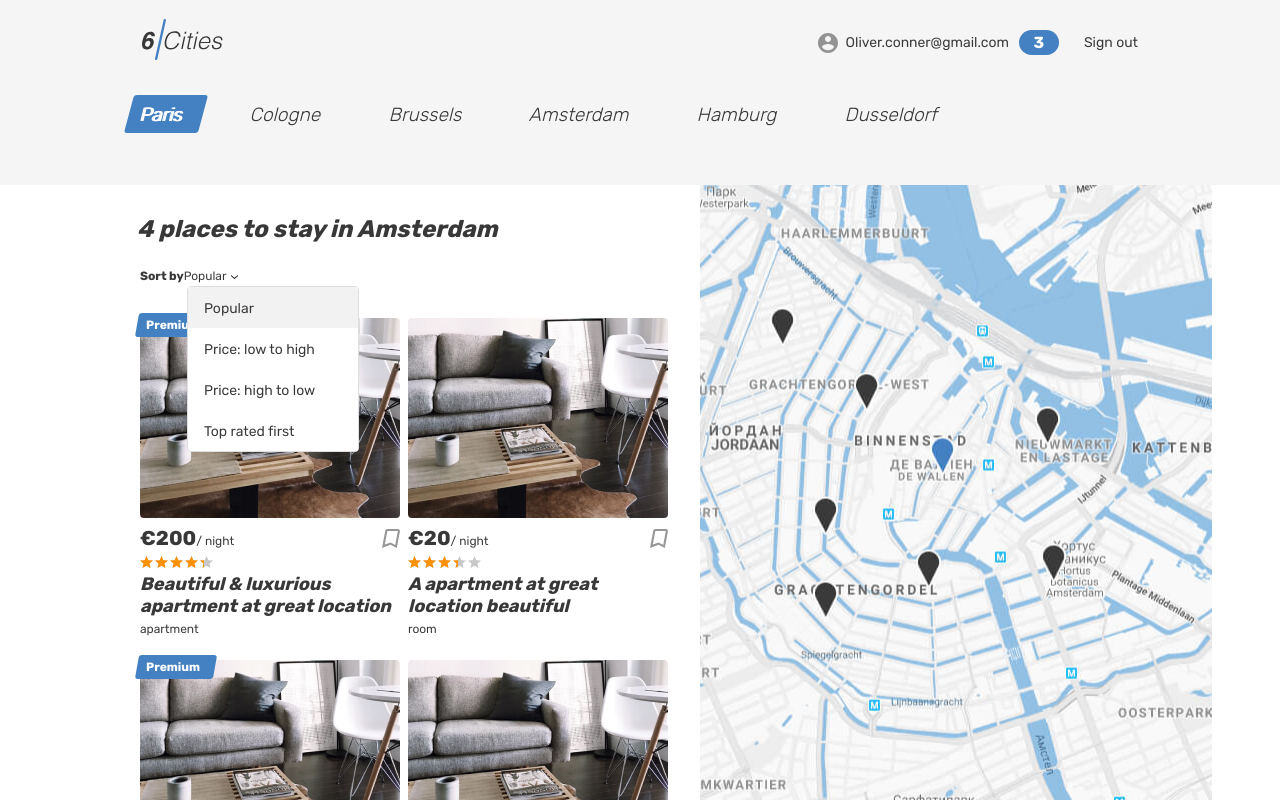
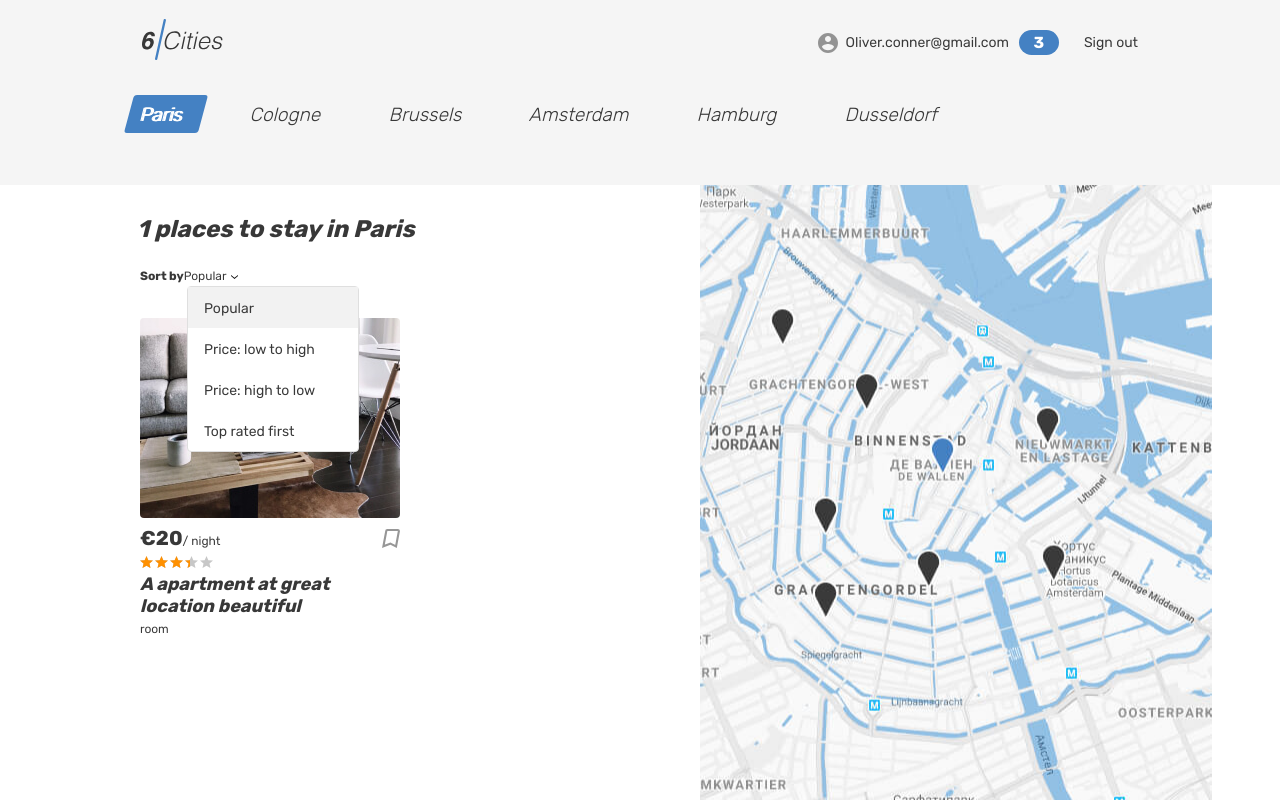
Before and after one commit to knenkne/six-cities-html-academy-example, a React (Create React App) app in the folder project/: page / in a window 1280 px wide. Built offline with nearby package versions, Linux system fonts and the light colour scheme.

Commit message:
[Homework-6] card list component connected to rtk

```diff
--- a/project/src/components/app/app.tsx
+++ b/project/src/components/app/app.tsx
@@ -1,6 +1,4 @@
 import { BrowserRouter, Routes, Route } from 'react-router-dom';
-
-import type { Offer } from '../../types/types';
 
 import Main from '../../pages/main/main';
 import Login from '../../pages/login/login';
@@ -10,14 +8,10 @@ import NotFound from '../../pages/not-found/not-found';
 import PrivateRoute from '../private-route/private-route';
 import { AppRoute, AuthorizationStatus } from '../../const';
 
-type AppProps = {
-  offers: Offer[]
-}
-
-const App = ({ offers }: AppProps): JSX.Element => (
+const App = (): JSX.Element => (
   <BrowserRouter>
     <Routes>
-      <Route index element={<Main offers={offers} />}/>
+      <Route index element={<Main />}/>
       <Route path={AppRoute.Login} element={<Login />} />
       <Route path={`${AppRoute.Property}/:id`} element={<Property />} />
       <Route path={AppRoute.Favorites}
--- a/project/src/components/card-list/card-list.tsx
+++ b/project/src/components/card-list/card-list.tsx
@@ -1,14 +1,12 @@
 import { useState } from 'react';
 
-import type { Offer } from '../../types/types';
+import { useAppSelector } from '../../hooks';
 
 import Card from '../card/card';
 
-type CardListProps = {
-    offers: Offer[];
-};
-
-const CardList = ({ offers }: CardListProps): JSX.Element => {
+const CardList = (): JSX.Element => {
+  const activeCity = useAppSelector((state) => state.city);
+  const offers = useAppSelector((state) => state.offers.filter((offer) => offer.city.name === state.city));
   // eslint-disable-next-line @typescript-eslint/no-unused-vars
   const [activeOffer, setActiveOffer] = useState<number | null>(null);
 
@@ -21,6 +19,35 @@ const CardList = ({ offers }: CardListProps): JSX.Element => {
   };
 
   return (
+    <section className="cities__places places">
+      <h2 className="visually-hidden">Places</h2>
+      <b className="places__found">{offers.length} places to stay in {activeCity}</b>
+      <form className="places__sorting" action="#" method="get">
+        <span className="places__sorting-caption">Sort by</span>
+        <span className="places__sorting-type" tabIndex={0}>
+                        Popular
+          <svg className="places__sorting-arrow" width="7" height="4">
+            <use xlinkHref="#icon-arrow-select"></use>
+          </svg>
+        </span>
+        <ul className="places__options places__options--custom places__options--opened">
+          <li
+            className="places__option places__option--active"
+            tabIndex={0}
+          >
+                            Popular
+          </li>
+          <li className="places__option" tabIndex={0}>
+                            Price: low to high
+          </li>
+          <li className="places__option" tabIndex={0}>
+                            Price: high to low
+          </li>
+          <li className="places__option" tabIndex={0}>
+                            Top rated first
+          </li>
+        </ul>
+      </form>
       <div className="cities__places-list places__list tabs__content">
         {offers.map((offer) => (
           <Card
@@ -31,6 +58,7 @@ const CardList = ({ offers }: CardListProps): JSX.Element => {
           />
         ))}
       </div>
+    </section>
   );
 };
 
--- a/project/src/index.tsx
+++ b/project/src/index.tsx
@@ -4,7 +4,6 @@ import { Provider } from 'react-redux';
 
 import App from './components/app/app';
 import store from './store';
-import offers from './mocks/offers';
 
 const root = ReactDOM.createRoot(
   document.getElementById('root') as HTMLElement,
@@ -13,7 +12,7 @@ const root = ReactDOM.createRoot(
 root.render(
   <React.StrictMode>
     <Provider store={store}>
-      <App offers={offers} />
+      <App />
     </Provider>
   </React.StrictMode>,
 );
--- a/project/src/pages/main/main.tsx
+++ b/project/src/pages/main/main.tsx
@@ -1,13 +1,7 @@
-import type { Offer } from '../../types/types';
-
 import CardList from '../../components/card-list/card-list';
 import { CitiesList } from '../../components/cities-list/cities-list';
 
-type MainProps = {
-  offers: Offer[]
-}
-
-const Main = ({ offers }: MainProps): JSX.Element => (
+const Main = (): JSX.Element => (
   <div className="page page--gray page--main">
     <header className="header">
       <div className="container">
@@ -57,37 +51,7 @@ const Main = ({ offers }: MainProps): JSX.Element => (
       </div>
       <div className="cities">
         <div className="cities__places-container container">
-          <section className="cities__places places">
-            <h2 className="visually-hidden">Places</h2>
-            <b className="places__found">{offers.length} places to stay in Amsterdam</b>
-            <form className="places__sorting" action="#" method="get">
-              <span className="places__sorting-caption">Sort by</span>
-              <span className="places__sorting-type" tabIndex={0}>
-                                Popular
-                <svg className="places__sorting-arrow" width="7" height="4">
-                  <use xlinkHref="#icon-arrow-select"></use>
-                </svg>
-              </span>
-              <ul className="places__options places__options--custom places__options--opened">
-                <li
-                  className="places__option places__option--active"
-                  tabIndex={0}
-                >
-                                    Popular
-                </li>
-                <li className="places__option" tabIndex={0}>
-                                    Price: low to high
-                </li>
-                <li className="places__option" tabIndex={0}>
-                                    Price: high to low
-                </li>
-                <li className="places__option" tabIndex={0}>
-                                    Top rated first
-                </li>
-              </ul>
-            </form>
-            <CardList offers={offers} />
-          </section>
+          <CardList />
           <div className="cities__right-section">
             <section className="cities__map map"></section>
           </div>
```
Lines whose indentation alone changed are shown as unchanged.
